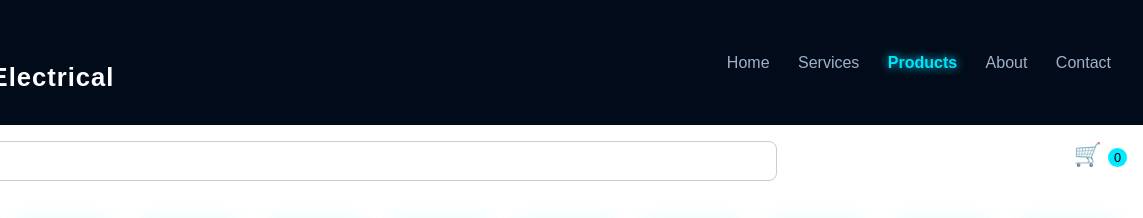
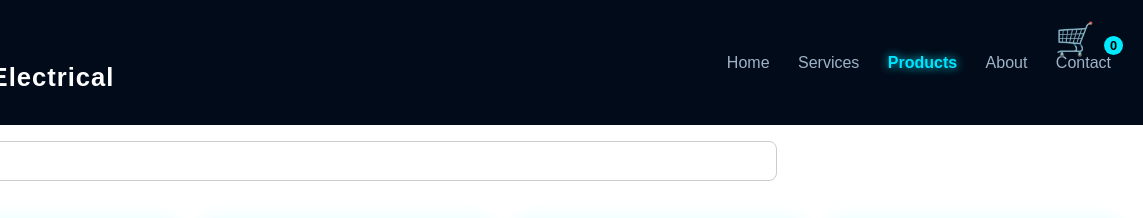
Before and after one commit to Ouresteve/Shawn-Electrical-Services, a plain HTML site: page products.html in a window 1280 px wide. Shown: the top 218 px of the page, 137-1280 px from the left. Drawn offline with Linux system fonts and the light colour scheme.

Commit message:
latest update

```diff
--- a/style.css
+++ b/style.css
@@ -528,9 +528,18 @@ footer {
 }
 
 .cart-icon {
-  font-size: 1.4rem;
+  font-size: 2rem;
   cursor: pointer;
-  position: relative;
+  font-weight: bold;
+  cursor:pointer;
+  position: fixed;
+  top: 20px;
+  right: 20px;
+  z-index: 1000;
+  color:black;
+  border-radius: 50%;.
+  padding: 0.4rem 0.7rem;
+
 }
 
 .cart-icon span {
@@ -544,7 +553,7 @@ footer {
 /* GRID */
 .products-grid {
   display: grid;
-  grid-template-columns: repeat(auto-fit, minmax(100px, 1fr));
+  grid-template-columns: repeat(4, minmax(100px, 2fr));
   gap: 1.5rem;
   padding: 1.5rem;
 }
```
